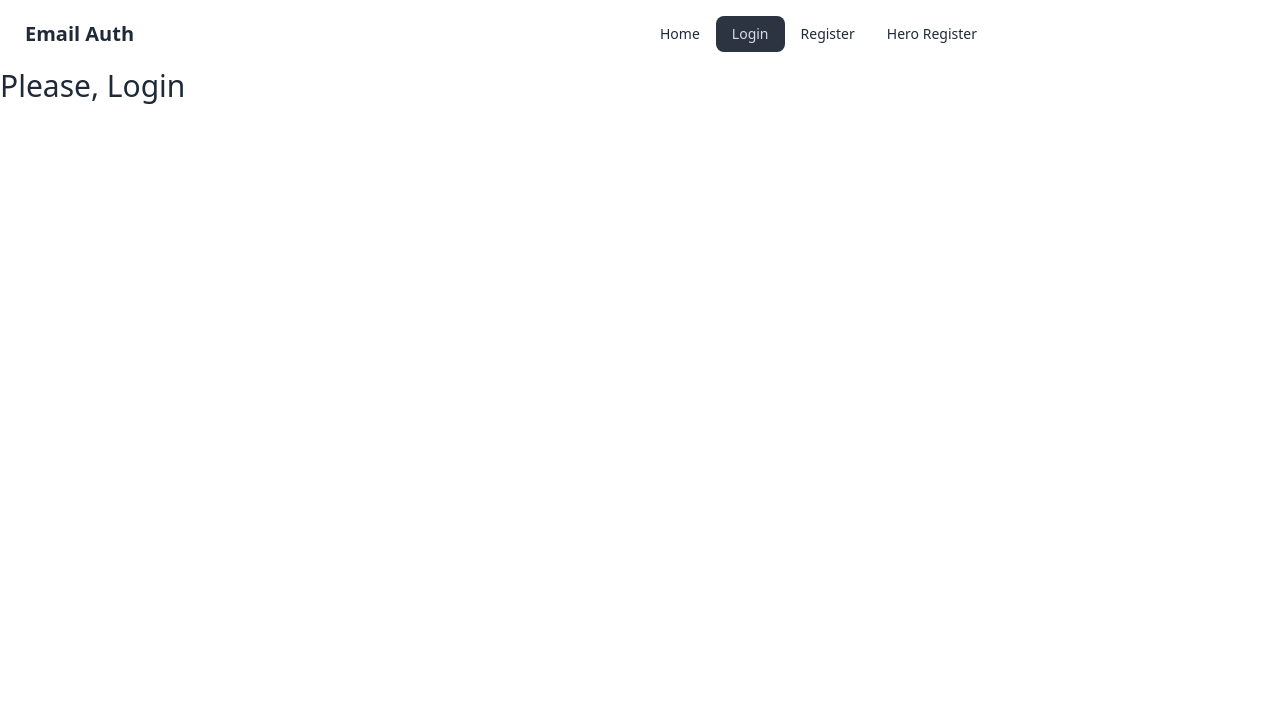
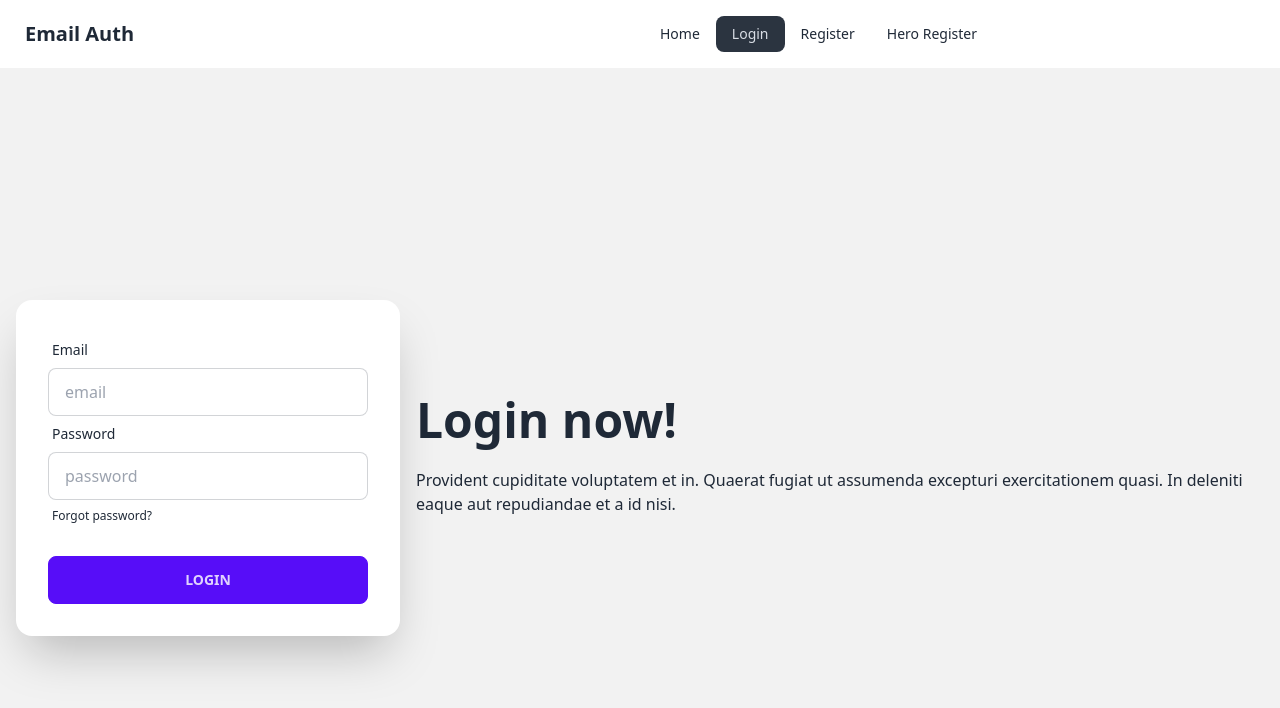
Before and after one commit to rafiul1000/user-email-password-auth, a React (Vite) app: page /login in a window 1280 px wide. Shown: the top 708 px of the page. Built offline with nearby package versions, Linux system fonts and the light colour scheme.

Commit message:
Login User and Accept terms and conditions

```diff
--- a/src/components/Login/Login.jsx
+++ b/src/components/Login/Login.jsx
@@ -1,8 +1,56 @@
+import { signInWithEmailAndPassword } from "firebase/auth";
+import auth from "../../firebase/firebase.config";
+
 const Login = () => {
+
+    const handleLogin = e =>{
+        e.preventDefault();
+        const email = e.target.email.value;
+        const password = e.target.password.value;
+        console.log(email, password);
+
+
+        // add validation
+        signInWithEmailAndPassword(auth, email, password)
+        .then(result => {
+            console.log(result.user)
+        })
+        .catch(error => console.error(error))
+    }
+
     return (
-        <div>
-            <h2 className="text-3xl">Please, Login</h2>
+        <div className="hero min-h-screen bg-base-200">
+  <div className="hero-content flex-col lg:flex-row-reverse">
+    <div className="text-center lg:text-left">
+      <h1 className="text-5xl font-bold">Login now!</h1>
+      <p className="py-6">Provident cupiditate voluptatem et in. Quaerat fugiat ut assumenda excepturi exercitationem quasi. In deleniti eaque aut repudiandae et a id nisi.</p>
+    </div>
+    <div className="card flex-shrink-0 w-full max-w-sm shadow-2xl bg-base-100">
+      <div className="card-body">
+        <form onSubmit={handleLogin}>
+        <div className="form-control">
+          <label className="label">
+            <span className="label-text">Email</span>
+          </label>
+          <input type="text" name="email" placeholder="email" className="input input-bordered" />
         </div>
+        <div className="form-control">
+          <label className="label">
+            <span className="label-text">Password</span>
+          </label>
+          <input type="password" name="password" placeholder="password" className="input input-bordered" />
+          <label className="label">
+            <a href="#" className="label-text-alt link link-hover">Forgot password?</a>
+          </label>
+        </div>
+        <div className="form-control mt-6">
+          <button className="btn btn-primary">Login</button>
+        </div>
+        </form>
+      </div>
+    </div>
+  </div>
+</div>
     );
 };
 
--- a/src/components/Register/Register.jsx
+++ b/src/components/Register/Register.jsx
@@ -13,7 +13,8 @@ const Register = () => {
         e.preventDefault();
         const email = e.target.email.value;
         const password = e.target.password.value;
-        console.log(email, password);
+        const accepted = e.target.terms.checked;
+        console.log(email, password, accepted);
 
         // reset error
         setRegisterError('');
@@ -25,6 +26,10 @@ const Register = () => {
         }
         else if(!/[A-Z]/.test(password)){
             setRegisterError('Your passwors should have at least one uppercase character.');
+            return;
+        }
+        else if(!accepted){
+            setRegisterError('Please accept our terms and conditions!')
             return;
         }
 
@@ -47,21 +52,28 @@ const Register = () => {
            <div className="mx-auto md:w-1/2">
            <h2 className="text-3xl mb-8">Please, Register</h2>
             <form onSubmit={handleRegister}>
-                <input className="mb-4 w-3/4 py-2 px-4 bg-slate-500" placeholder="Email Address" type="email" name="email" id="" required />
+                <input className="mb-4 w-full py-2 px-4 bg-slate-500" placeholder="Email Address" type="email" name="email" id="" required />
                 <br />
+                <div className="mb-4 relative">
                 <input
-                 className="mb-4 w-3/4 py-2 px-4 bg-slate-500"
+                 className="w-full py-2 px-4 bg-slate-500"
                  type={ showPassword ? "text" : "password"}
                  name="password"
                  placeholder="Password"
                  id="" required />
-                <span onClick={ ()=> setShowPassword(!showPassword) }>
+                <span className="absolute top-3 right-2" onClick={ ()=> setShowPassword(!showPassword) }>
                     {
                         showPassword ? <FaEyeSlash></FaEyeSlash> : <FaEye></FaEye>
                     }
                 </span>
+                </div>
                 <br />
-                <input className="btn btn-secondary mb-4 w-3/4" type="submit" value="Register" />
+                    <div className="mb-2">
+                    <input type="checkbox" name="terms" id="terms" />
+                    <label className="ml-2" htmlFor="terms">Accept our <a href="">Terms and Conditions</a></label>
+                    </div>
+                <br />
+                <input className="btn btn-secondary mb-4 w-full" type="submit" value="Register" />
             </form>
             {
                 registerError && <p className="text-red-700">{registerError}</p>
```
